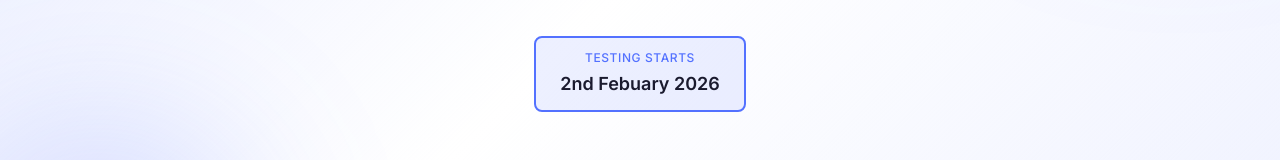
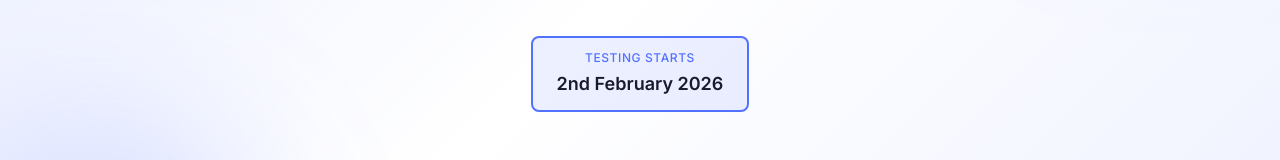
Before and after one commit to agrizzlyb/coming-soon, a Next.js app: page / in a window 1280 px wide. Shown: the part 428-588 px from the top of the page. Built offline with nearby package versions, Linux system fonts and the light colour scheme.

Commit message:
Update page.tsx

```diff
--- a/app/page.tsx
+++ b/app/page.tsx
@@ -32,7 +32,7 @@ export default function Home() {
 
         <div className="inline-block border-2 border-[#5371FF] bg-[#5371FF]/10 text-[#5371FF] px-6 py-3 rounded-lg font-medium text-sm transition-all hover:bg-[#5371FF]/20">
           <div className="text-xs uppercase tracking-wider mb-1">Testing Starts</div>
-          <div className="text-lg font-semibold text-[#1a1a2e]">2nd Febuary 2026</div>
+          <div className="text-lg font-semibold text-[#1a1a2e]">2nd February 2026</div>
         </div>
       </div>
     </>
```
